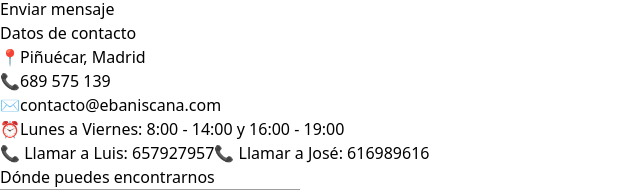
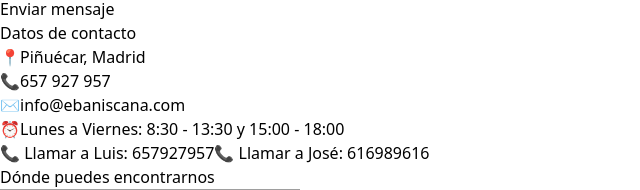
Before and after one commit to Polgs10/Ebaniscana, a React (Vite) app: page /contacto in a window 1280 px wide. Shown: the part 602-792 px from the top of the page, without its empty margins (0-640 px from the left). Built offline with nearby package versions, Linux system fonts and the light colour scheme; grey boxes are pictures that could not be loaded.

Commit message:
Version 1.5

```diff
--- a/src/components/Contacto.jsx
+++ b/src/components/Contacto.jsx
@@ -239,15 +239,15 @@ function Contacto() {
                   </div>
                   <div className="flex items-center gap-3">
                     <span className="text-[#C89B6D] text-xl">📞</span>
-                    <span>689 575 139</span>
+                    <span>657 927 957</span>
                   </div>
                   <div className="flex items-center gap-3">
                     <span className="text-[#C89B6D] text-xl">✉️</span>
-                    <span>contacto@ebaniscana.com</span>
+                    <span>info@ebaniscana.com</span>
                   </div>
                   <div className="flex items-center gap-3">
                     <span className="text-[#C89B6D] text-xl">⏰</span>
-                    <span>Lunes a Viernes: 8:00 - 14:00 y 16:00 - 19:00</span>
+                    <span>Lunes a Viernes: 8:30 - 13:30 y 15:00 - 18:00</span>
                   </div>
                 </div>
               </div>
--- a/src/components/Referencias.jsx
+++ b/src/components/Referencias.jsx
@@ -8,7 +8,7 @@ function Referencias() {
 
   const proyectos = [
     {
-      titulo: "Le dome",
+      titulo: "Vivero de madera",
       descripcion: "Vivero de madera",
       imagenes: [
         "https://res.cloudinary.com/da5rambq9/image/upload/q_auto/f_auto/v1776431987/faustino_4_l81um6.jpg",
```
